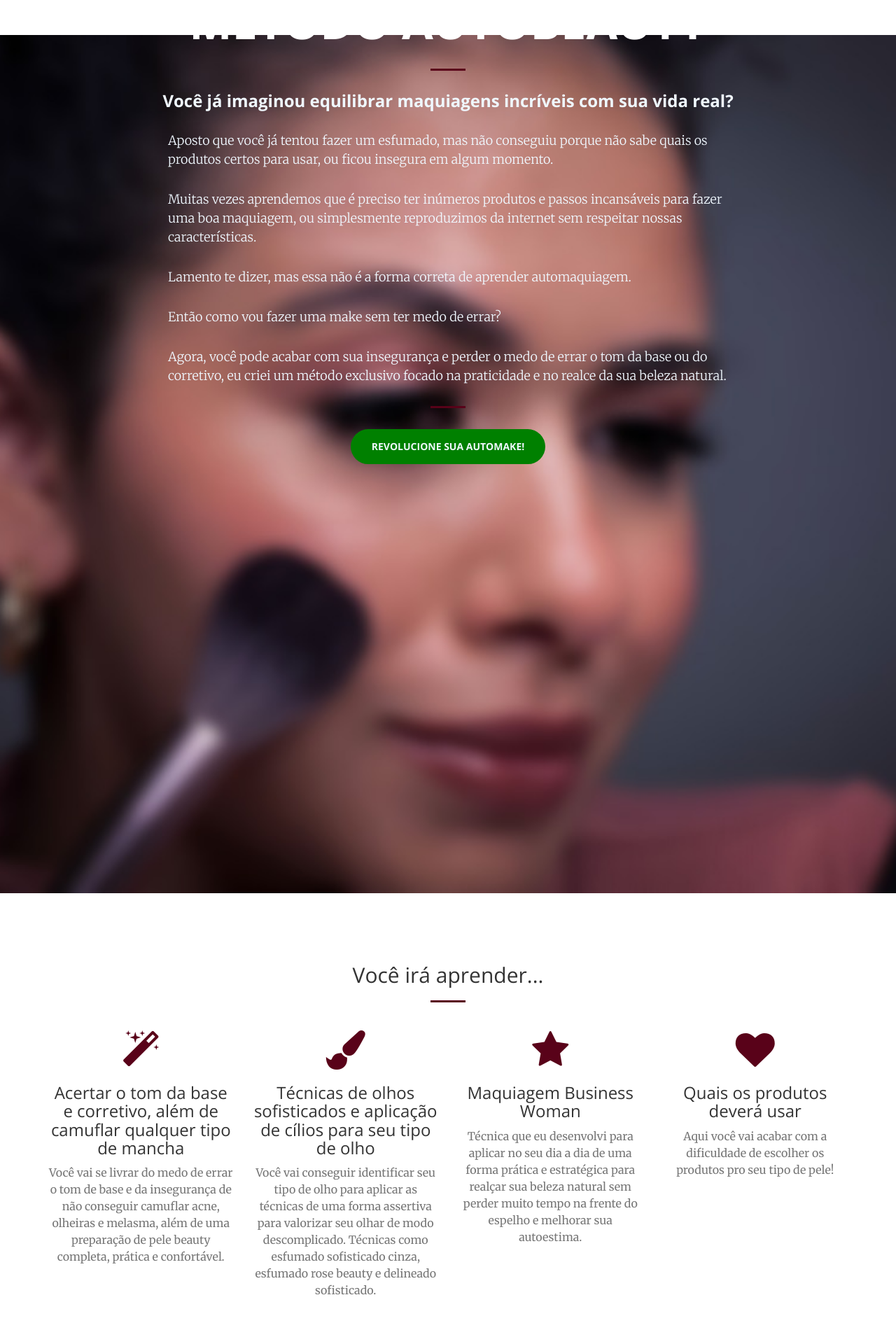
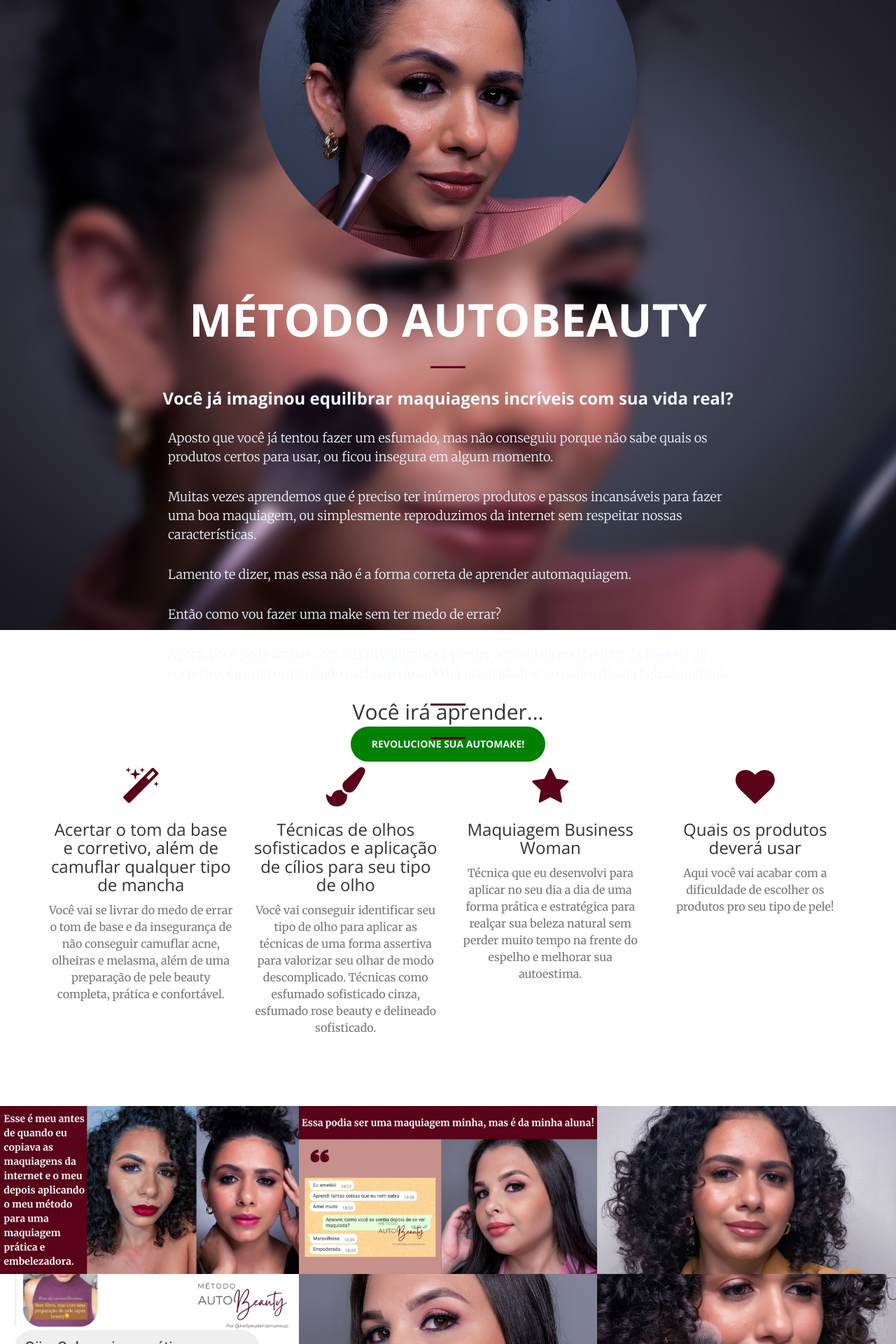
Before and after one commit to kellyeudenia/business-woman, a Jekyll site: the page built from index.html, in a window 1280 px wide. Shown: the top 1920 px of the page at 70% size. Built offline with Jekyll 4.4.1, drawn with Linux system fonts in a browser that asks for light colours.

Commit message:
Setup para a página de vendas.

```diff
--- a/_includes/header.html
+++ b/_includes/header.html
@@ -1,5 +1,5 @@
-<header>
-    <div class="header-content" style="position: static;">
+<header style="position: static;">
+    <div class="header-content">
         <div class="header-content-inner" >
             <img src="img/profile/me.jpg" class="img-responsive"  style="border-radius: 50%; margin: 5% auto;" alt="Imagem de Eudenia Makeup segurando um pincel">
             <h1>MÉTODO AUTOBEAUTY</h1>
```
